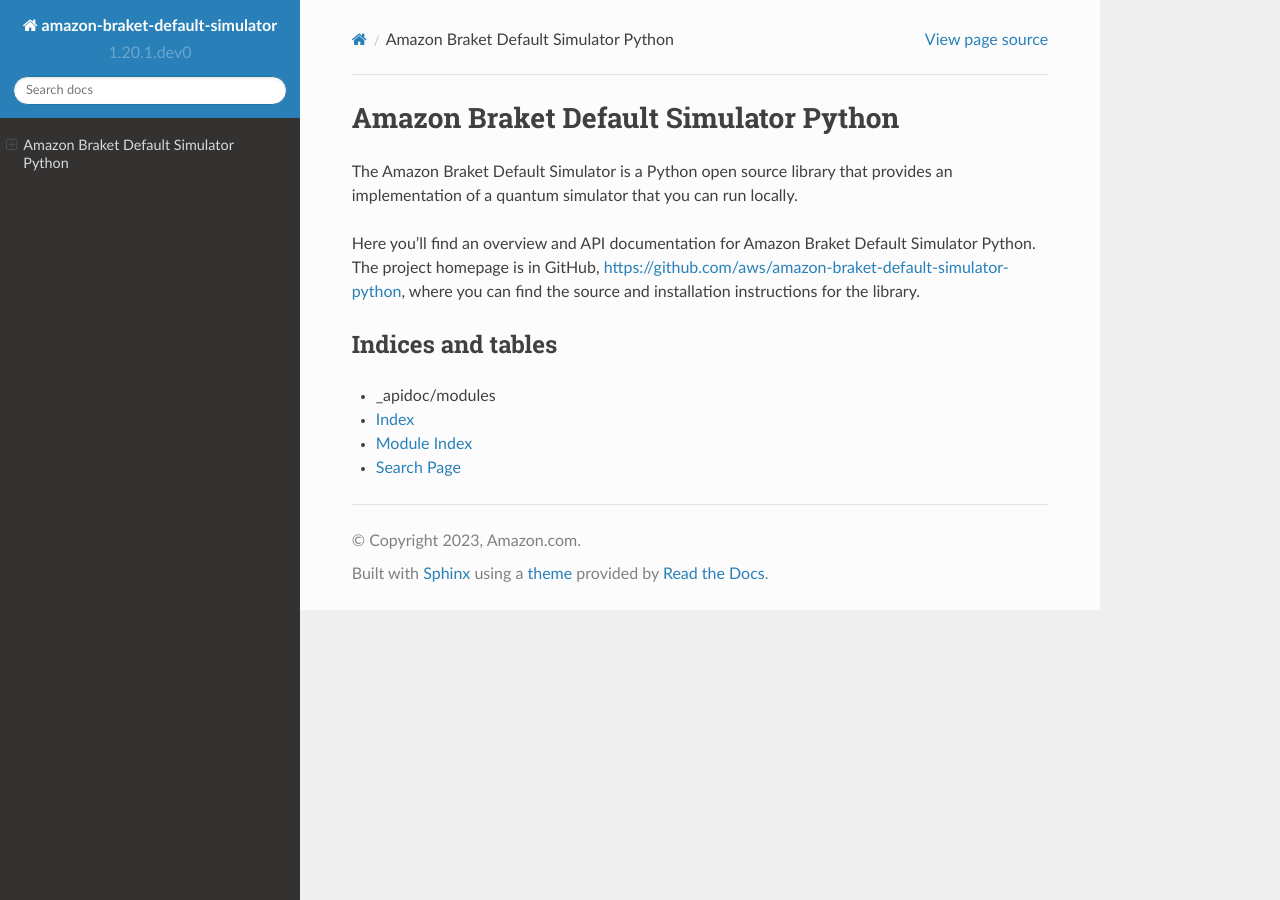
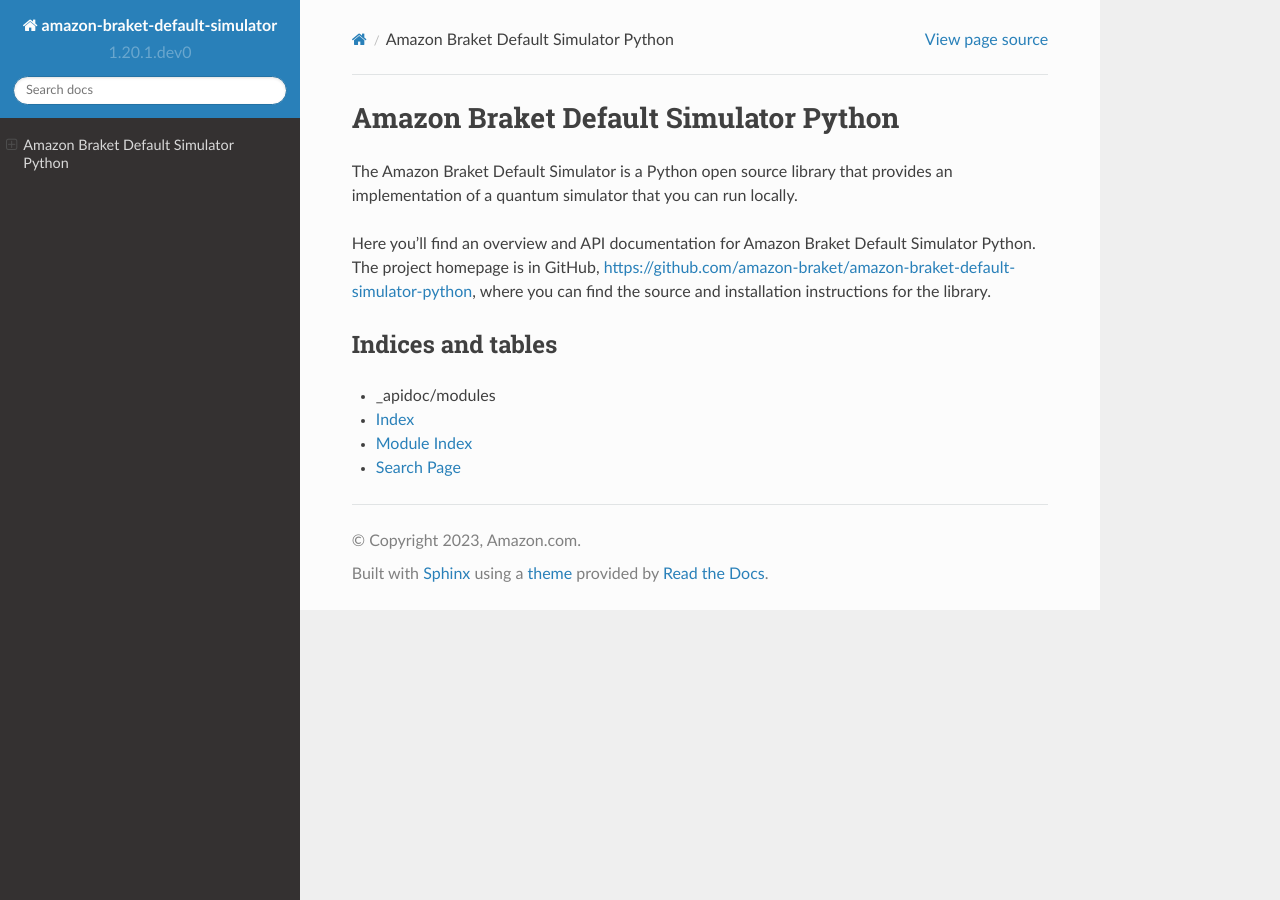
Before and after one commit to amazon-braket/amazon-braket-default-simulator-python, a Sphinx documentation site: the page built from doc/index.rst, in a window 1280 px wide. Built offline with Sphinx 7.4.7 and the Read the Docs theme 2.0.0, drawn with Linux system fonts in a browser that asks for light colours; part of the change alters nothing that is shown.

Commit message:
Update index.rst

```diff
--- a/doc/index.rst
+++ b/doc/index.rst
@@ -5,7 +5,7 @@ The Amazon Braket Default Simulator is a Python open source library that provide
 that you can run locally.
 
 Here you'll find an overview and API documentation for Amazon Braket Default Simulator Python.
-The project homepage is in GitHub, https://github.com/aws/amazon-braket-default-simulator-python, where you can find the source and installation instructions for the library.
+The project homepage is in GitHub, https://github.com/amazon-braket/amazon-braket-default-simulator-python, where you can find the source and installation instructions for the library.
 
 Indices and tables
 __________________
```
